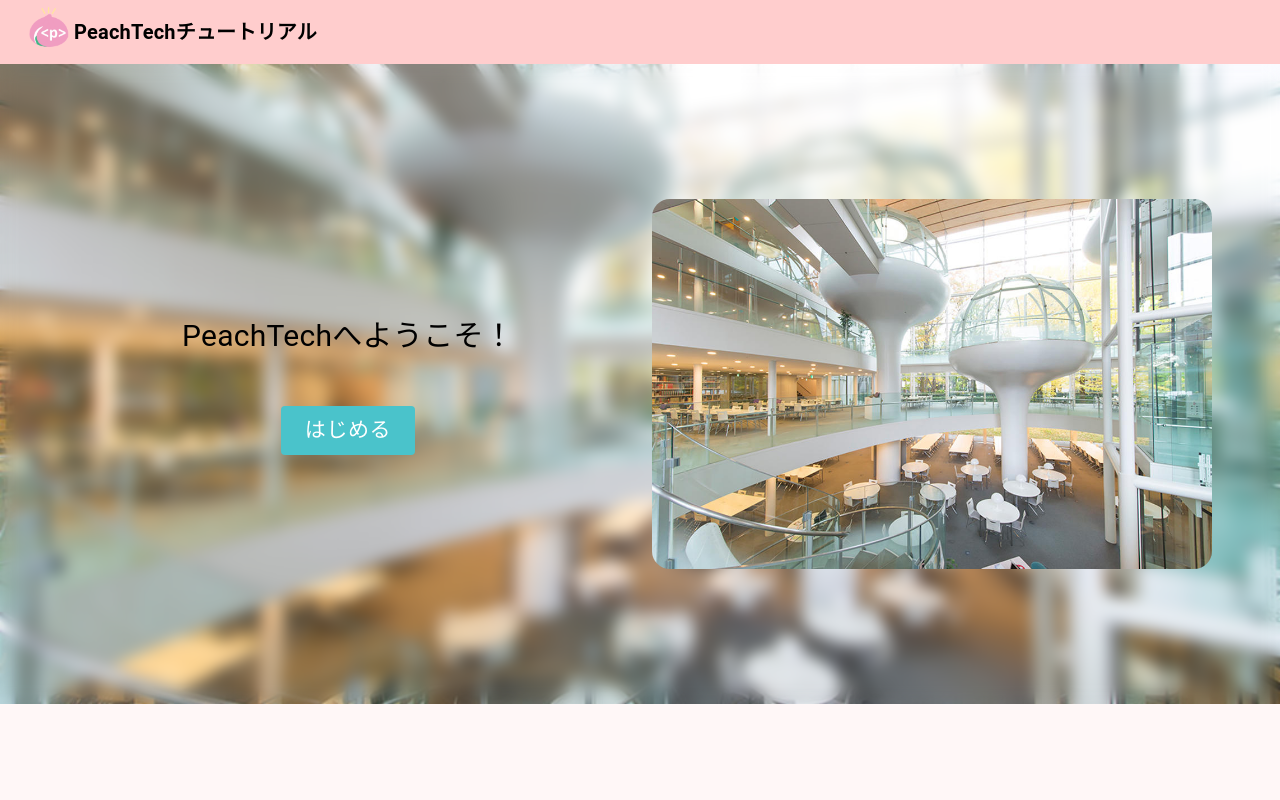
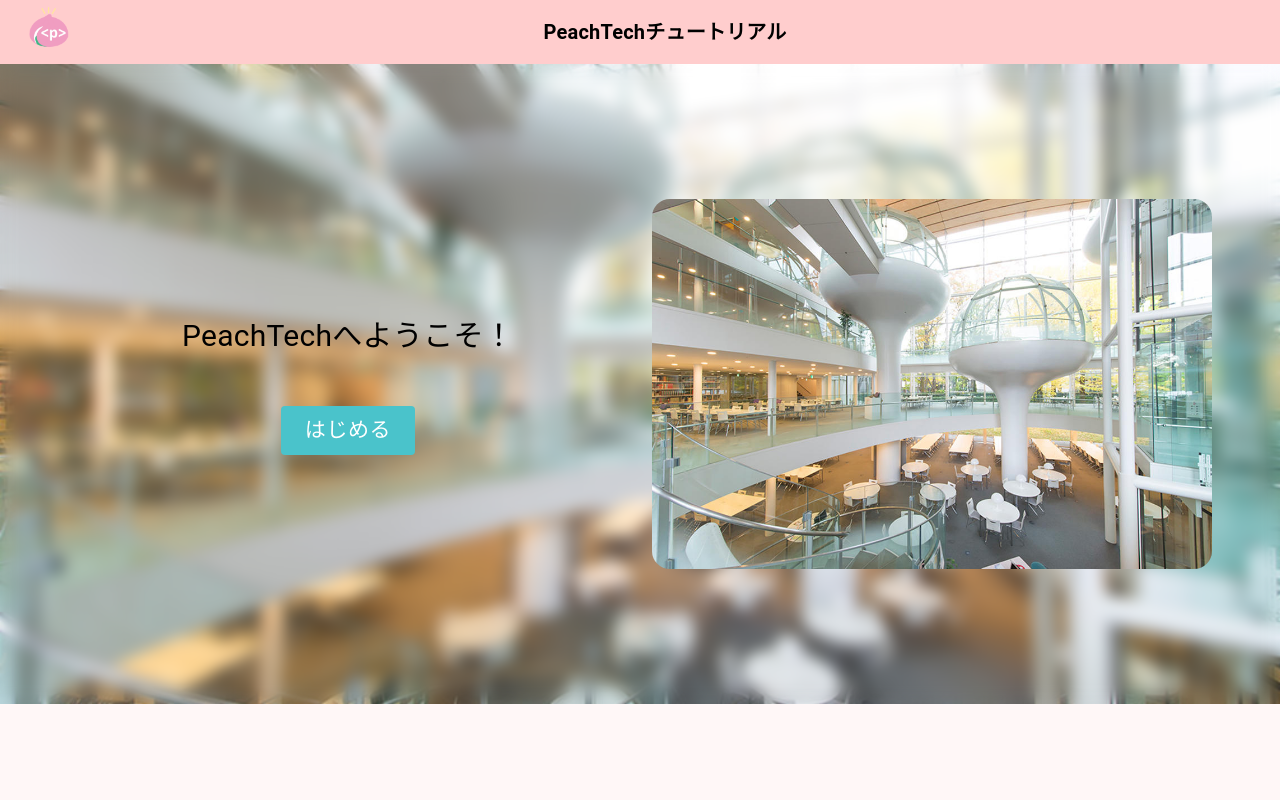
Before and after one commit to Peach-Tech0927/PeachTech-tutorial, a Next.js app: page / in a window 1280 px wide. Shown: the top 800 px of the page. Built offline with nearby package versions, Linux system fonts and the light colour scheme.

Commit message:
ヘッダーの文字中央揃えに直した

```diff
--- a/app/components/Molecules/header.tsx
+++ b/app/components/Molecules/header.tsx
@@ -14,6 +14,7 @@ const Header = () => {
           />
         </Link>
         <Typography
+          m={{ sm: "0 auto" }}
           color={"black"}
           fontSize={{ xs: 15, md: 20 }}
           fontWeight={"bold"}
```
